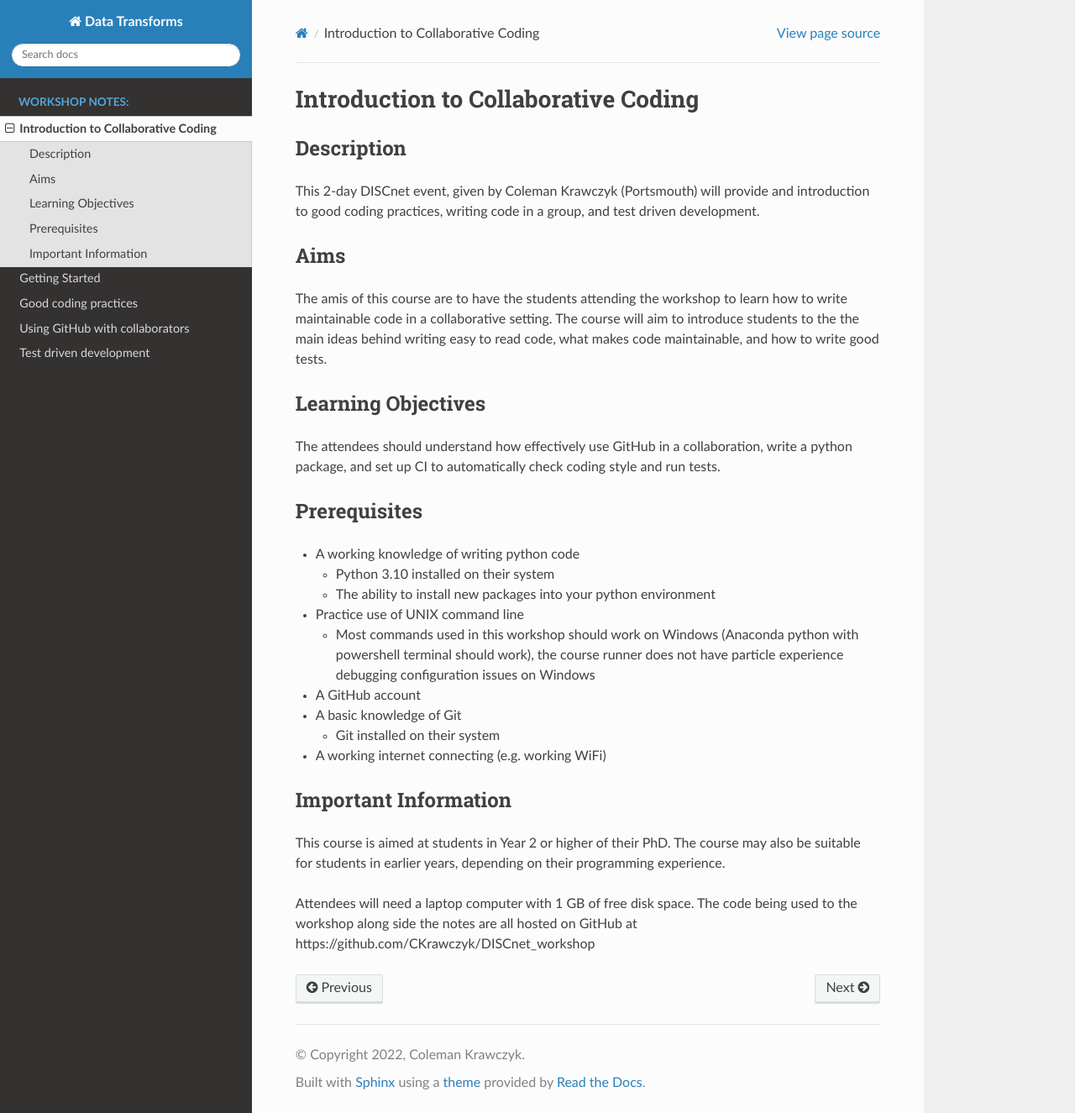
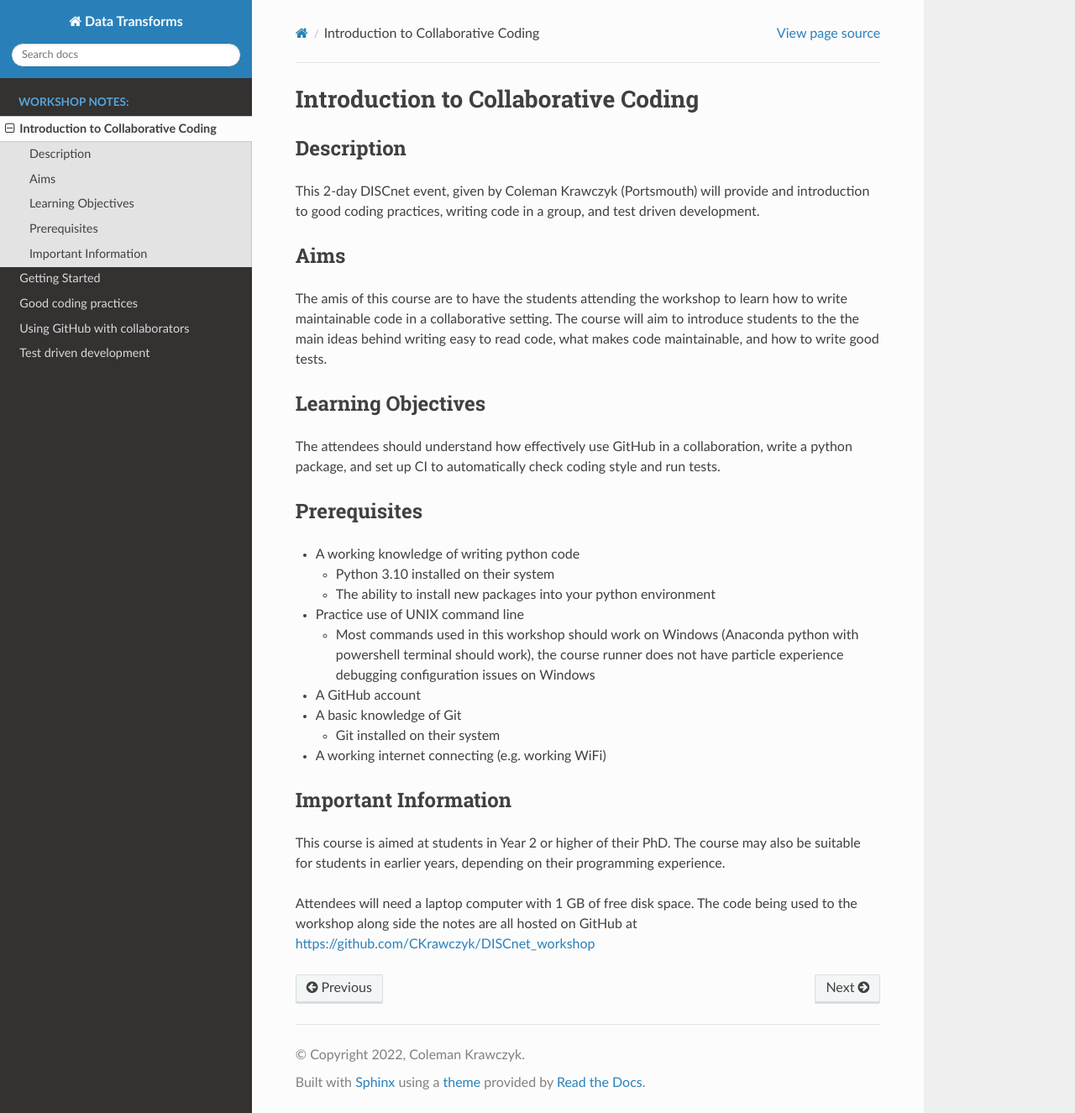
Before and after one commit to CKrawczyk/DISCnet_workshop, a Sphinx documentation site: the page built from docs/source/Introduction.md, in a window 1280 px wide and 1325 px high. Shown: the whole window at 84% size. Built offline with Sphinx 7.4.7 and the Read the Docs theme 2.0.0, drawn with Linux system fonts in a browser that asks for light colours; pages that are not in the unit, such as notebooks, are missing from menus; part of the change alters nothing that is shown.

```diff
--- a/docs/source/Introduction.md
+++ b/docs/source/Introduction.md
@@ -28,4 +28,4 @@ The attendees should understand how effectively use GitHub in a collaboration, w
 
 This course is aimed at students in Year 2 or higher of their PhD.  The course may also be suitable for students in earlier years, depending on their programming experience.
 
-Attendees will need a laptop computer with 1 GB of free disk space.  The code being used to the workshop along side the notes are all hosted on GitHub at https://github.com/CKrawczyk/DISCnet_workshop
+Attendees will need a laptop computer with 1 GB of free disk space.  The code being used to the workshop along side the notes are all hosted on GitHub at [https://github.com/CKrawczyk/DISCnet_workshop](https://github.com/CKrawczyk/DISCnet_workshop)
```
